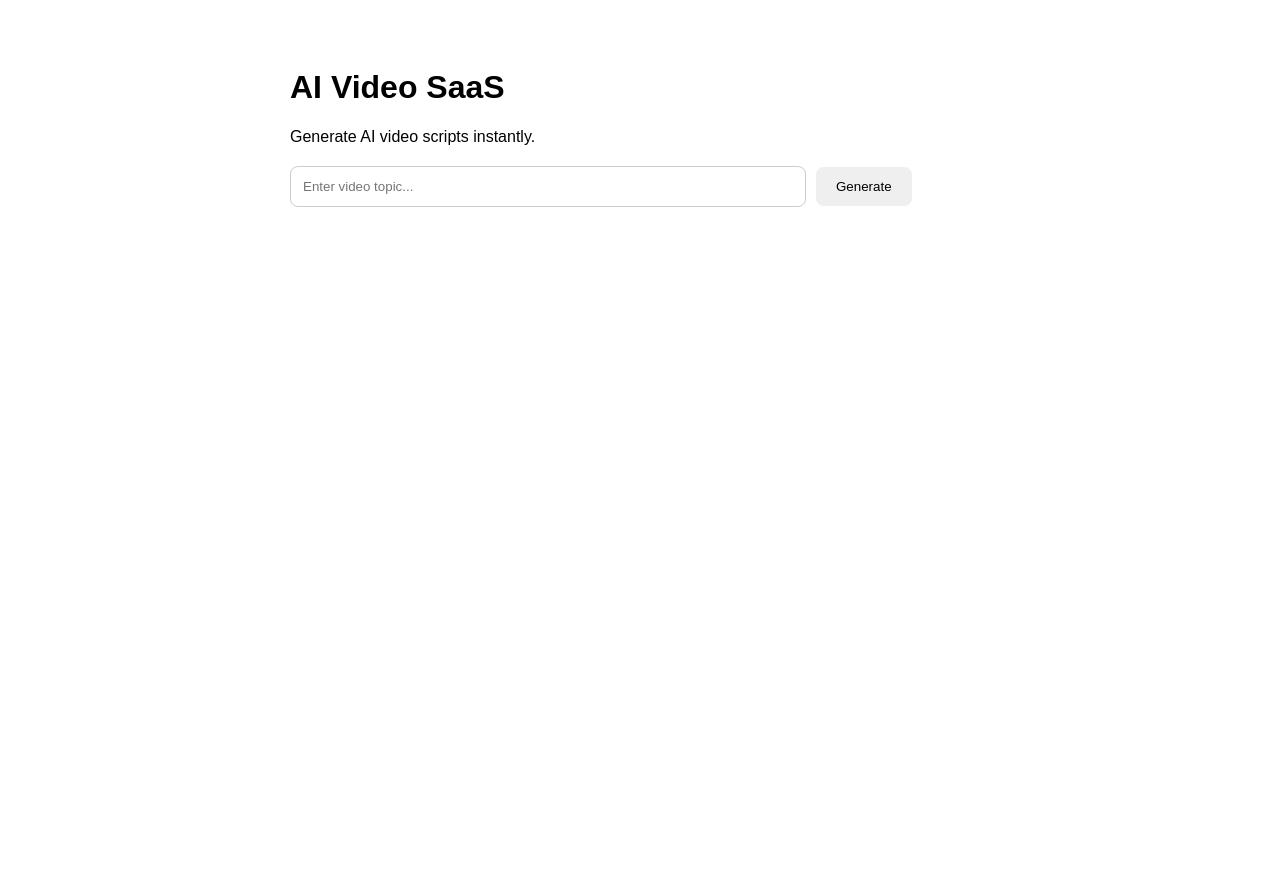
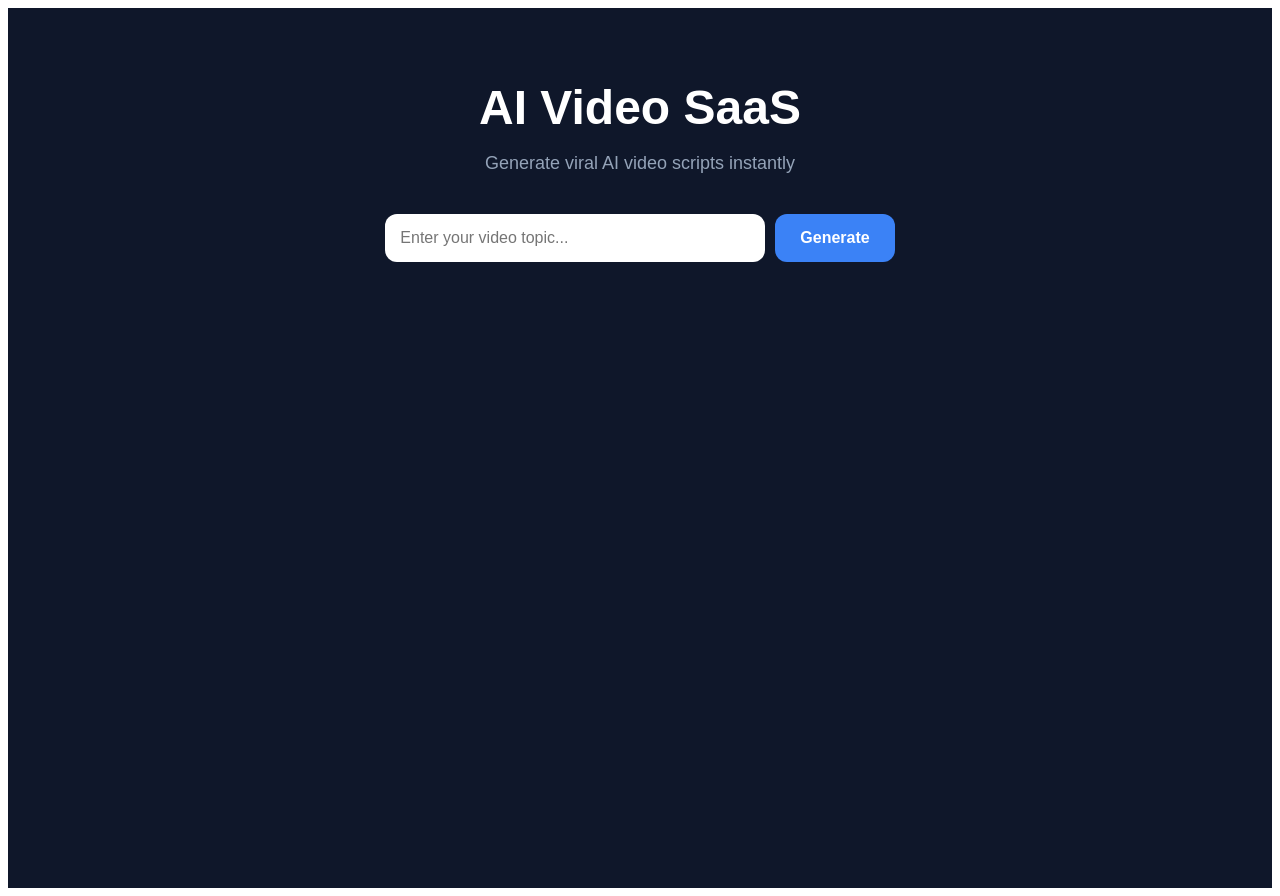
Before and after one commit to nelsonngoma041-cloud/ai-video-saas-clean3, a Next.js app in the folder frontend/: page / in a window 1280 px wide. Before the commit the page ends 800 px from the top, so only its background shows below. Built offline with nearby package versions, Linux system fonts and the light colour scheme.

Commit message:
Update index.js

```diff
--- a/frontend/pages/index.js
+++ b/frontend/pages/index.js
@@ -4,16 +4,11 @@ export default function Home() {
   const [topic, setTopic] = useState("");
   const [result, setResult] = useState(null);
   const [loading, setLoading] = useState(false);
-  const [error, setError] = useState("");
 
   const generate = async () => {
-    if (!topic) {
-      setError("Please enter a topic");
-      return;
-    }
+    if (!topic) return;
 
     setLoading(true);
-    setError("");
     setResult(null);
 
     try {
@@ -22,109 +17,137 @@ export default function Home() {
           encodeURIComponent(topic),
         {
           method: "POST",
-          headers: {
-            "Content-Type": "application/json",
-          },
         }
       );
-
-      if (!response.ok) {
-        throw new Error("Backend request failed");
-      }
 
       const data = await response.json();
 
       setResult(data);
-    } catch (err) {
-      console.error(err);
-      setError("Something went wrong connecting to backend");
-    } finally {
+    } catch (error) {
+      console.error(error);
+    }
+
     setLoading(false);
-    }
   };
 
   return (
     <div
       style={{
-        padding: 40,
+        background: "#0f172a",
+        minHeight: "100vh",
+        color: "white",
         fontFamily: "Arial",
-        maxWidth: 700,
-        margin: "0 auto",
+        padding: "40px 20px",
       }}
     >
-      <h1>AI Video SaaS</h1>
+      <div
+        style={{
+          maxWidth: 900,
+          margin: "0 auto",
+          textAlign: "center",
+        }}
+      >
+        <h1
+          style={{
+            fontSize: 48,
+            marginBottom: 10,
+          }}
+        >
+          AI Video SaaS
+        </h1>
 
-      <p>Generate AI video scripts instantly.</p>
+        <p
+          style={{
+            color: "#94a3b8",
+            fontSize: 18,
+            marginBottom: 40,
+          }}
+        >
+          Generate viral AI video scripts instantly
+        </p>
 
-      <div style={{ marginTop: 20 }}>
+        <div
+          style={{
+            display: "flex",
+            gap: 10,
+            justifyContent: "center",
+            flexWrap: "wrap",
+          }}
+        >
           <input
-          type="text"
-          placeholder="Enter video topic..."
             value={topic}
             onChange={(e) => setTopic(e.target.value)}
+            placeholder="Enter your video topic..."
             style={{
-            padding: 12,
-            width: "70%",
-            marginRight: 10,
-            borderRadius: 8,
-            border: "1px solid #ccc",
+              padding: 15,
+              width: 350,
+              borderRadius: 12,
+              border: "none",
+              outline: "none",
+              fontSize: 16,
             }}
           />
 
           <button
             onClick={generate}
             style={{
-            padding: "12px 20px",
-            borderRadius: 8,
+              padding: "15px 25px",
+              borderRadius: 12,
               border: "none",
+              background: "#3b82f6",
+              color: "white",
               cursor: "pointer",
+              fontSize: 16,
+              fontWeight: "bold",
             }}
           >
-          Generate
+            {loading ? "Generating..." : "Generate"}
           </button>
         </div>
-
-      {loading && (
-        <p style={{ marginTop: 20 }}>
-          Generating...
-        </p>
-      )}
-
-      {error && (
-        <p
-          style={{
-            marginTop: 20,
-            color: "red",
-          }}
-        >
-          {error}
-        </p>
-      )}
 
         {result && (
           <div
             style={{
-            marginTop: 30,
-            padding: 20,
-            border: "1px solid #ddd",
-            borderRadius: 10,
+              marginTop: 40,
+              background: "#1e293b",
+              padding: 30,
+              borderRadius: 20,
+              textAlign: "left",
             }}
           >
-          <h2>Generated Result</h2>
+            <h2
+              style={{
+                marginBottom: 20,
+              }}
+            >
+              Generated Result
+            </h2>
 
             <p>
               <strong>Topic:</strong> {result.topic}
             </p>
 
-          <p>
-            <strong>Script:</strong> {result.script}
+            <p
+              style={{
+                marginTop: 20,
+                lineHeight: 1.7,
+              }}
+            >
+              <strong>Script:</strong>
+              <br />
+              {result.script}
             </p>
 
-          <p>
+            <p
+              style={{
+                marginTop: 20,
+              }}
+            >
               <strong>Video:</strong> {result.video}
             </p>
           </div>
         )}
       </div>
+    </div>
   );
 }
```
Lines whose indentation alone changed are shown as unchanged.
